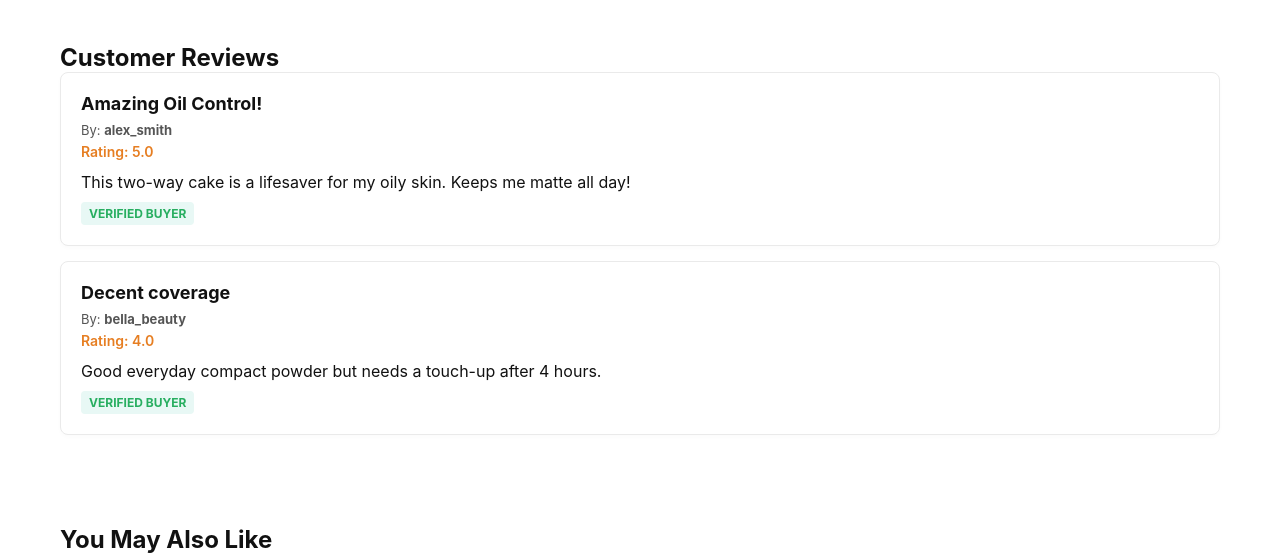
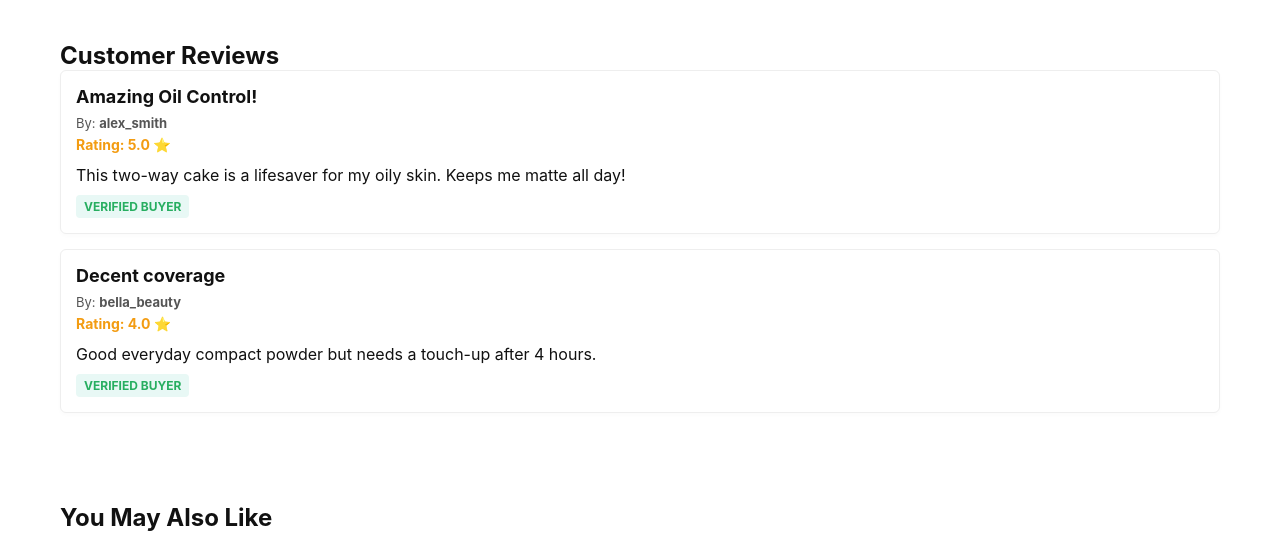
Before and after one commit to devslayr/Advanced-Programing-for-Data-Science, a Flask app: page /product/250 in a window 1280 px wide. Shown: the part 948-1507 px from the top of the page. Run offline with Flask 3, Linux system fonts and the light colour scheme.

Commit message:
Update product.html

```diff
--- a/Cosmetic Web App/templates/product.html
+++ b/Cosmetic Web App/templates/product.html
@@ -3,135 +3,129 @@
 <head>
     <meta charset="UTF-8">
     <meta name="viewport" content="width=device-width, initial-scale=1.0">
-    <title>{{ product.product_name }}</title>
-
+    <title>{{ product['product_name'] if product and 'product_name' in product else 'Product Details' }}</title>
     <link rel="stylesheet" href="{{ url_for('static', filename='style.css') }}">
 </head>
 <body>
 
-    <nav class="navbar">
-        <a href="/" class="logo">GlowHaus</a>
+    <nav class="navbar" style="display: flex; justify-content: space-between; align-items: center; padding: 10px 20px; border-bottom: 1px solid #eee;">
+        <a href="/" class="logo" style="font-weight: 700; font-size: 1.5rem; text-decoration: none; color: #000;">GlowHaus</a>
 
-        <form class="search-bar" method="GET" action="/search">
+        <form class="search-bar" method="GET" action="/search" style="display: flex; flex-grow: 0.5; margin: 0 20px;">
             <input
                 type="text"
                 name="query"
                 placeholder="Search beauty products, brands..."
-                value="{{ query }}"
+                value="{{ query or '' }}"
+                style="width: 100%; padding: 8px 12px; border: 1px solid #ccc; border-radius: 4px 0 0 4px; outline: none;"
             >
-            <button type="submit">Search</button>
+            <button type="submit" style="padding: 8px 16px; background-color: #333; color: #fff; border: none; border-radius: 0 4px 4px 0; cursor: pointer;">Search</button>
         </form>
 
-        <div class="nav-links">
-            <a href="#">New In</a>
-            <a href="#">Brands</a>
+        <div class="nav-links" style="display: flex; align-items: center; gap: 15px;">
+            <a href="/" style="text-decoration: none; color: #333;">Home</a>
 
-            <!-- User session tracking block -->
-            {% if session.username %}
-                <span class="user-greeting" style="font-weight: 600; color: #333; margin-right: 10px;">Hello, {{ session.username }}!</span>
-                <a href="/logout" style="color: #e74c3c;">Log Out</a>
+            {% if session and session.get('username') %}
+                <span class="user-greeting" style="font-weight: 600; color: #333;">Hello, {{ session.get('username') }}!</span>
+                <a href="/logout" style="color: #e74c3c; text-decoration: none;">Log Out</a>
             {% else %}
-                <a href="/login">Log In</a>
-                <a href="/signup" style="font-weight: 600;">Sign Up</a>
+                <a href="/login" style="text-decoration: none; color: #333;">Log In</a>
+                <a href="/signup" style="font-weight: 600; text-decoration: none; color: #333;">Sign Up</a>
             {% endif %}
+
+            <a href="/admin/login" style="padding: 6px 14px; background-color: #000; color: #fff; border-radius: 4px; text-decoration: none; font-weight: 500; font-size: 0.85rem; margin-left: 5px;">Admin Portal</a>
         </div>
     </nav>
 
-
-    <section class="product-detail-container">
-
+    {% if product %}
+    <section class="product-detail-container" style="margin-top: 30px;">
         <div class="product-detail-image">
-            <img src="{{ product.image }}" alt="{{ product.product_name }}">
+            <img src="{{ product['image'] if 'image' in product else '' }}" alt="{{ product['product_name'] if 'product_name' in product else 'Product' }}">
         </div>
 
+        <div class="product-detail-info">
+            <p class="detail-brand">{{ product['brand_name'] if 'brand_name' in product else 'Generic Brand' }}</p>
+            <h1>{{ product['product_name'] if 'product_name' in product else 'Untitled Product' }}</h1>
+            <p class="detail-price">Rs. {{ product['price'] if 'price' in product else '0.00' }}</p>
+            <p class="detail-rating">Rating: {{ product['avg_product_rating'] if 'avg_product_rating' in product else '0.0' }} / 5.0</p>
 
-        <div class="product-detail-info">
-
-            <p class="detail-brand">{{ product.brand_name }}</p>
-
-            <h1>{{ product.product_name }}</h1>
-
-            <p class="detail-price">Rs. {{ product.price }}</p>
-
-            <p class="detail-rating">
-                Rating: {{ product.avg_product_rating }}
+            <p class="detail-description">
+                {{ product['description'] if 'description' in product else 'No description available for this beauty selection.' }}
             </p>
 
-            <p class="detail-description">
-                {{ product.description }}
-            </p>
-
-            {% if product.product_url %}
-            <a href="{{ product.product_url }}" target="_blank" rel="noopener" class="source-link">
+            {% if product and product.get('product_url') %}
+            <a href="{{ product['product_url'] }}" target="_blank" rel="noopener" class="source-link">
                 View original product
             </a>
             {% endif %}
 
-            <a href="/review/{{ product.id }}">
-                <button class="review-btn">
-                    Write Review
-                </button>
-            </a>
-
+            <div style="margin-top: 20px;">
+                <a href="/review/{{ product['id'] if 'id' in product else 0 }}">
+                    <button class="review-btn">Write Review</button>
+                </a>
+            </div>
         </div>
-
     </section>
-
+    {% else %}
+    <p class="empty-state" style="text-align: center; margin: 40px 0;">Product parameters failed to initialize completely.</p>
+    {% endif %}
 
     <section class="reviews-section">
         <h2>Customer Reviews</h2>
 
-        {% for review in reviews %}
-        <div class="review-card">
-            <h3>{{ review.review_title }}</h3>
+        {% if reviews and reviews|length > 0 %}
+            {% for review in reviews %}
+            <div class="review-card" style="border: 1px solid #eee; padding: 15px; margin-bottom: 15px; border-radius: 6px;">
+                <h3 style="margin-top: 0;">{{ review['review_title'] if 'review_title' in review else 'No Title' }}</h3>
 
-            <!-- Display the linked user's name here -->
-            <p class="review-author" style="font-size: 13px; color: #555; margin-bottom: 5px;">
-                By: <strong>{{ review.reviewer_name }}</strong>
-            </p>
+                <p class="review-author" style="font-size: 13px; color: #555; margin-bottom: 5px;">
+                    By: <strong>{{ review['reviewer_name'] if 'reviewer_name' in review else 'Anonymous Guest' }}</strong>
+                </p>
 
-            <p class="review-rating">Rating: {{ review.review_rating }}</p>
-            <p>{{ review.review_text }}</p>
-            <span class="buyer-label">{{ review.is_a_buyer }}</span>
-        </div>
+                <p class="review-rating" style="font-weight: bold; color: #f39c12;">Rating: {{ review['review_rating'] if 'review_rating' in review else '5.0' }} ⭐</p>
+                <p>{{ review['review_text'] if 'review_text' in review else '' }}</p>
+
+                {% set buyer_status = review['is_a_buyer'] if 'is_a_buyer' in review else 'Guest User' %}
+                {% if buyer_status == 'Verified Buyer' %}
+                    {% set status_class = 'status-verified' %}
+                {% else %}
+                    {% set status_class = 'status-guest' %}
+                {% endif %}
+
+                <span class="buyer-label {{ status_class }}">
+                    {{ buyer_status }}
+                </span>
+            </div>
+            {% endfor %}
         {% else %}
-        <!-- This block fires automatically if matched_reviews is empty -->
-        <p class="empty-state">No reviews yet for this product.</p>
-        {% endfor %}
+            <p class="empty-state">No reviews yet for this product. Be the first to leave your feedback!</p>
+        {% endif %}
     </section>
 
+    <section class="recommend-section">
+        <h2>You May Also Like</h2>
+        <div class="recommend-grid">
+            {% if recommendations and recommendations|length > 0 %}
+                {% for item in recommendations %}
+                <a href="/product/{{ item['id'] if 'id' in item else 0 }}" class="product-card-link">
+                    <div class="recommend-card">
+                        <img src="{{ item['image'] if 'image' in item else '' }}" alt="{{ item['product_name'] if 'product_name' in item else 'Cosmetic Item' }}">
+                        <p class="brand-name">{{ item['brand_name'] if 'brand_name' in item else 'Brand' }}</p>
+                        <h4>{{ item['product_name'] if 'product_name' in item else 'Untitled' }}</h4>
+                        <p class="price">Rs. {{ item['price'] if 'price' in item else '0.00' }}</p>
+                    </div>
+                </a>
+                {% endfor %}
+            {% else %}
+                <p class="empty-state">No recommendations available.</p>
+            {% endif %}
+        </div>
+    </section>
 
-    <section class="recommend-section">
-
-        <h2>You May Also Like</h2>
-
-        <div class="recommend-grid">
-
-            {% for item in recommendations %}
-
-            <a href="/product/{{ item.id }}" class="product-card-link">
-
-                <div class="recommend-card">
-                    <img src="{{ item.image }}" alt="{{ item.product_name }}">
-
-                    <p class="brand-name">{{ item.brand_name }}</p>
-
-                    <h4>{{ item.product_name }}</h4>
-
-                    <p class="price">Rs. {{ item.price }}</p>
-                </div>
-
-            </a>
-
-            {% else %}
-
-            <p class="empty-state">No recommendations available.</p>
-
-            {% endfor %}
-
-        </div>
-
-    </section>
+    <footer style="text-align: center; padding: 20px 0; margin-top: 50px; border-top: 1px solid #eee;">
+        <p style="color: #888; font-size: 0.9rem; margin-bottom: 0;">GlowHaus Beauty &copy; 2026</p>
+        <p><a href="/admin/login" style="color: #666; text-decoration: none; font-size: 0.85rem; display: block; margin-top: 5px;">System Management Portal</a></p>
+    </footer>
 
 </body>
 </html>
```
